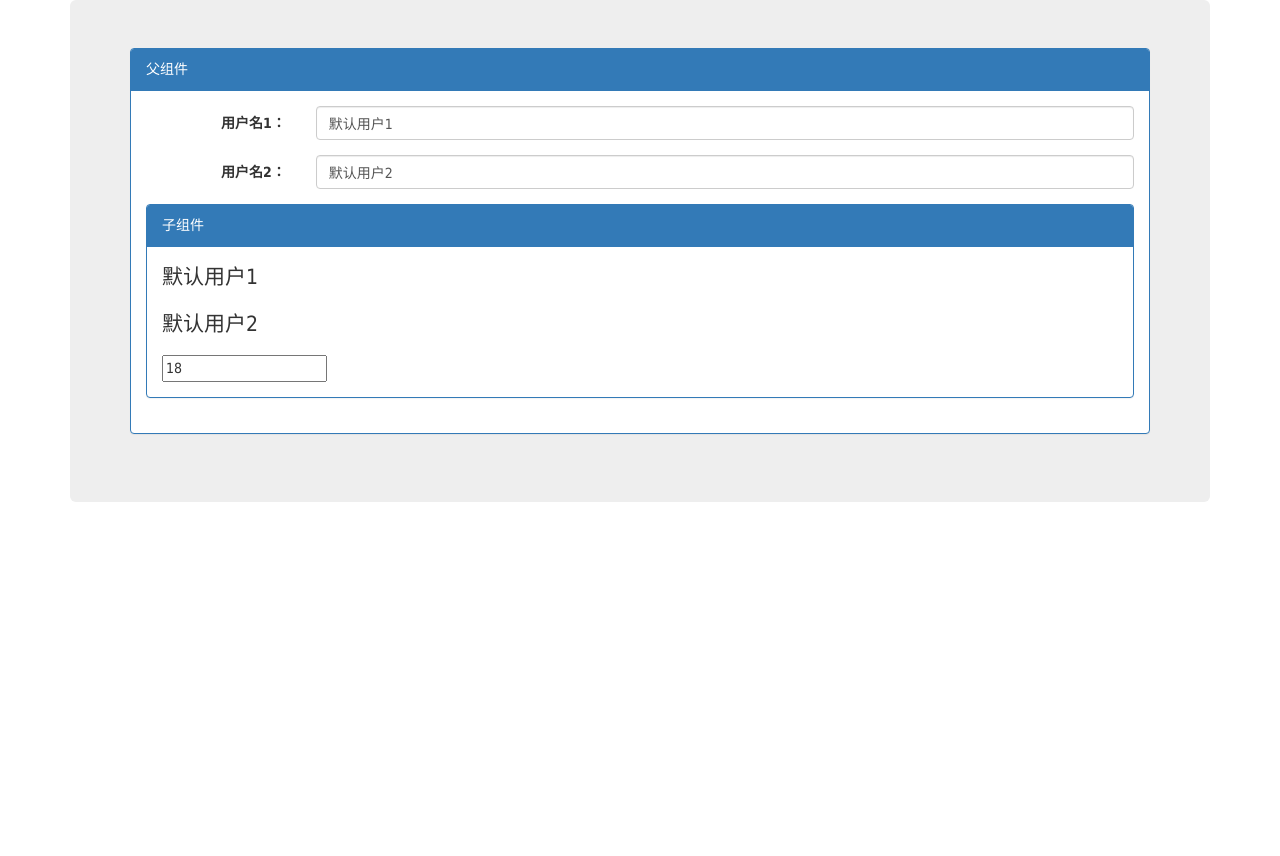
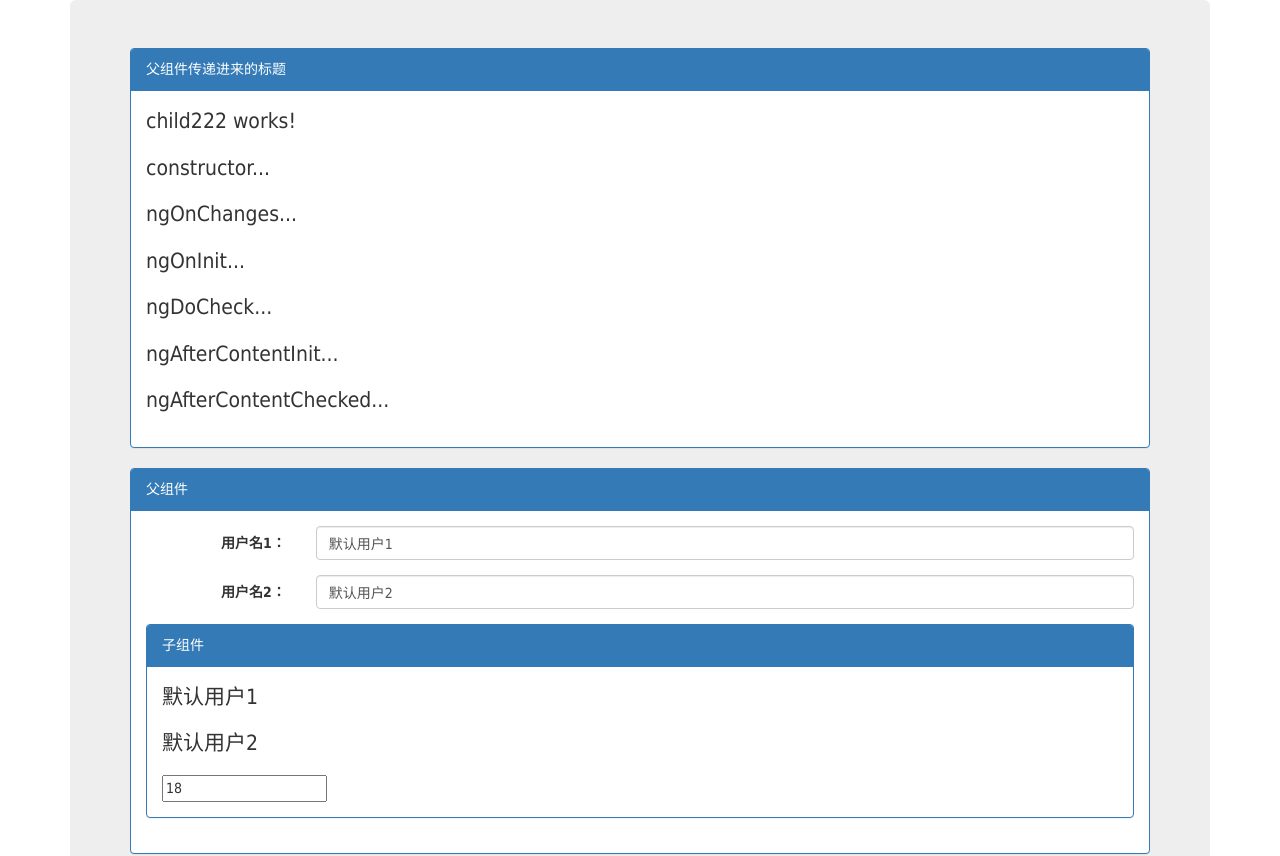
Before and after one commit to dothin/angular4-component, an Angular app: page / in a window 1280 px wide. Shown: the top 856 px of the page. Before the commit the page ends 800 px from the top, so only its background shows below. Built offline with nearby package versions, Linux system fonts and the light colour scheme.

Commit message:
add( child2222 ):测试脏检查策略

```diff
--- a/src/app/app.component.html
+++ b/src/app/app.component.html
@@ -1,6 +1,6 @@
 <div class="container">
   <div class="jumbotron">
-    <!-- <app-life-cycle title="父组件传递进来的标题"></app-life-cycle> -->
+    <app-life-cycle title="父组件传递进来的标题"></app-life-cycle>
     <app-test-ng-onchanges></app-test-ng-onchanges>
   </div>
 </div>
--- a/src/app/app.module.ts
+++ b/src/app/app.module.ts
@@ -6,13 +6,15 @@ import { AppComponent } from './app.component';
 import { LifeCycleComponent } from './life-cycle/life-cycle.component';
 import { TestNgOnchangesComponent } from './test-ng-onchanges/test-ng-onchanges.component';
 import { Child111Component } from './test-ng-onchanges/child111/child111.component';
+import { Child222Component } from './life-cycle/child222/child222.component';
 
 @NgModule({
   declarations: [
     AppComponent,
     LifeCycleComponent,
     TestNgOnchangesComponent,
-    Child111Component
+    Child111Component,
+    Child222Component
 ],
   imports: [
     BrowserModule,
--- /dev/null
+++ b/src/app/life-cycle/child222/child222.component.html
@@ -0,0 +1,3 @@
+<p>
+  child222 works!
+</p>
--- /dev/null
+++ b/src/app/life-cycle/child222/child222.component.ts
@@ -0,0 +1,19 @@
+import { Component, OnInit } from '@angular/core';
+
+@Component({
+  selector: 'app-child222',
+  templateUrl: './child222.component.html',
+  styleUrls: ['./child222.component.scss']
+})
+export class Child222Component implements OnInit {
+
+  constructor() { }
+
+  ngOnInit() {
+  }
+
+  ngDoCheck() {
+    console.log('child222 ngDoCheck');
+  }
+
+}
--- a/src/app/life-cycle/life-cycle.component.html
+++ b/src/app/life-cycle/life-cycle.component.html
@@ -1,6 +1,7 @@
 <div class="panel panel-primary">
   <div class="panel-heading">{{title}}</div>
   <div class="panel-body">
+    <app-child222></app-child222>
     <p *ngFor="let log of logs;let i=index;">
       {{log}}
     </p>
```
Also changed, not shown: src/app/life-cycle/child222/child222.component.scss (added), 1 other file (tests, documents, lock files or other folders).
